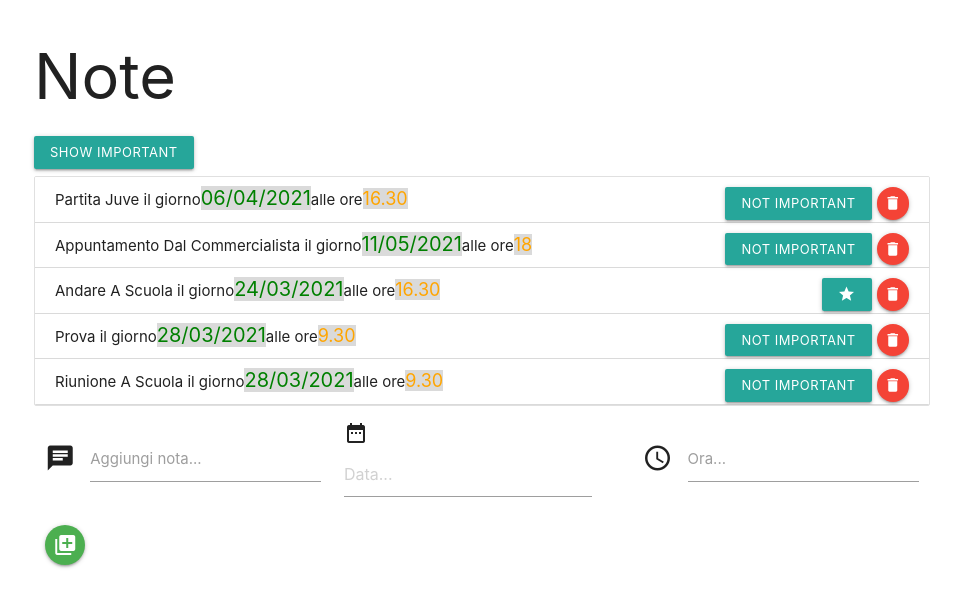
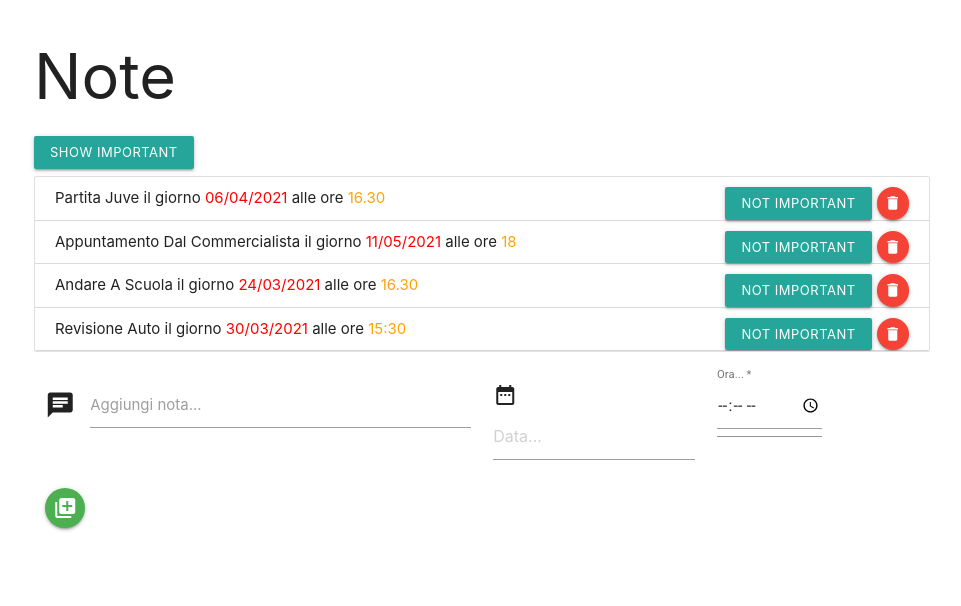
Before and after one commit to freewebsolution/ReactHooks, a React (Create React App) app in the folder notes/: page / in a window 1280 px wide. Shown: the top 606 px of the page, without its empty margins (158-1119 px from the left). Built offline with nearby package versions, Linux system fonts and the light colour scheme; data requests are answered from the project's data file.

Commit message:
Aggiungi material UI per il timer

```diff
--- a/notes/db.json
+++ b/notes/db.json
@@ -21,24 +21,16 @@
       "giorno": "2021-03-24T23:00:00.000Z",
       "ora": "16.30",
       "data": "2021-03-23T13:23:53.320Z",
-      "important": false,
+      "important": true,
       "id": 5
     },
     {
-      "tema": "prova",
-      "giorno": "2021-03-28T22:00:00.000Z",
-      "ora": "9.30",
-      "data": "2021-03-23T13:31:48.264Z",
+      "tema": "Revisione auto",
+      "giorno": "2021-03-30T22:00:00.000Z",
+      "ora": "15:30",
+      "data": "2021-03-23T14:32:03.407Z",
       "important": true,
       "id": 6
-    },
-    {
-      "tema": "riunione a scuola",
-      "giorno": "2021-03-28T22:00:00.000Z",
-      "ora": "9.30",
-      "data": "2021-03-23T13:32:06.805Z",
-      "important": true,
-      "id": 7
     }
   ]
 }
--- a/notes/package.json
+++ b/notes/package.json
@@ -3,6 +3,8 @@
   "version": "0.1.0",
   "private": true,
   "dependencies": {
+    "@material-ui/core": "^4.11.3",
+    "@material-ui/icons": "^4.11.2",
     "@syncfusion/ej2-react-calendars": "^18.4.48",
     "@testing-library/jest-dom": "^5.11.9",
     "@testing-library/react": "^11.2.5",
--- a/notes/public/index.html
+++ b/notes/public/index.html
@@ -26,6 +26,7 @@
   <!-- Compiled and minified CSS -->
   <link rel="stylesheet" href="https://cdnjs.cloudflare.com/ajax/libs/materialize/1.0.0/css/materialize.min.css">
   <link href="https://fonts.googleapis.com/icon?family=Material+Icons" rel="stylesheet">
+  <link rel="stylesheet" href="https://fonts.googleapis.com/css?family=Roboto:300,400,500,700&display=swap" />
 </head>
 
 <body>
--- a/notes/src/App.js
+++ b/notes/src/App.js
@@ -4,6 +4,7 @@ import Note from './components/Note';
 import noteService from './services/note'
 import DatePicker from "react-datepicker";
 import "react-datepicker/dist/react-datepicker.css";
+import TextField from '@material-ui/core/TextField';
 const App = (props) => {
   const [note, setNote] = useState([])
   const [newNote, setNewNote] = useState('')
@@ -93,7 +94,7 @@ const App = (props) => {
       <div className="row">
         <form onSubmit={addNote} className='col s12'>
           <div className="row">
-            <div className="input-field col s4">
+            <div className="input-field col s6">
               <i className="material-icons prefix">chat</i>
               <input
                 id="icon_prefix"
@@ -106,7 +107,8 @@ const App = (props) => {
               />
               <label htmlFor="icon_prefix">Aggiungi nota...</label>
             </div>
-            <div className="col s4">
+            <div className="col s3">
+              <div style={{marginTop:'16px'}}>
                 <i className="material-icons prefix" style={{ marginRight: '5px' }}>date_range</i>
                 <DatePicker
                   autoComplete='off'
@@ -120,17 +122,23 @@ const App = (props) => {
                   placeholderText='Data...'
                 />
               </div>
-            <div className="input-field col s4">
-              <i className="material-icons prefix">access_time</i>
-              <input
-                id="icon_prefix"
-                type="text"
-                className="validate"
+
+            </div>
+            <div className="col s3">
+              <TextField
                 onChange={handleOurChange}
                 value={newOur}
                 required
+                id="time"
+                label="Ora..."
+                type="time"
+                InputLabelProps={{
+                  shrink: true,
+                }}
+                inputProps={{
+                  step: 300, // 5 min
+                }}
               />
-              <label htmlFor="icon_telephone">Ora...</label>
             </div>
           </div>
           <button className='btn-floating  waves-effect waves-light green' type='submit'><i className="material-icons">add_to_photos</i></button>
--- a/notes/src/components/Note.js
+++ b/notes/src/components/Note.js
@@ -6,19 +6,7 @@ const Note = ({ nota, toggleImportance, deleteNote }) => {
     //const label = nota.important ? 'Definisci  non importante' : 'Definisci importante'
     return (
         <li className='collection-item' style={{ borderBottom: '1px solid #dadada' }}>
-            <span className='title'>
-                <span style={{ textTransform: 'capitalize' }}>{nota.tema}</span> il giorno
-                 <span style={{ color: 'green', fontSize: '20px', backgroundColor: '#dadada' }}
-                >
-                    {day}
-                </span>
-                  alle ore
-                <span
-                    style={{ color: 'orange', fontSize: '18px', backgroundColor: '#dadada' }}
-                >
-                    {nota.ora}
-                </span>
-            </span>
+            <span className='title'><span style={{ textTransform: 'capitalize' }}>{nota.tema}</span> il giorno <span style={{ color: 'red' }}>{day}</span> alle ore <span style={{ color: 'orange' }}>{nota.ora}</span> </span>
             <span className="secondary-content">
                 <button className='waves-effect waves-light btn-small ' onClick={toggleImportance}>{nota.important ? 'not important' : <i className="material-icons">grade</i>}</button>
                 <button onClick={deleteNote} style={{ marginLeft: '5px' }} className='btn-floating btn-small waves-effect waves-light red'> <i className="material-icons">delete</i></button>
```
Also changed, not shown: 1 other file (tests, documents, lock files or other folders). Lines whose indentation alone changed are shown as unchanged.
